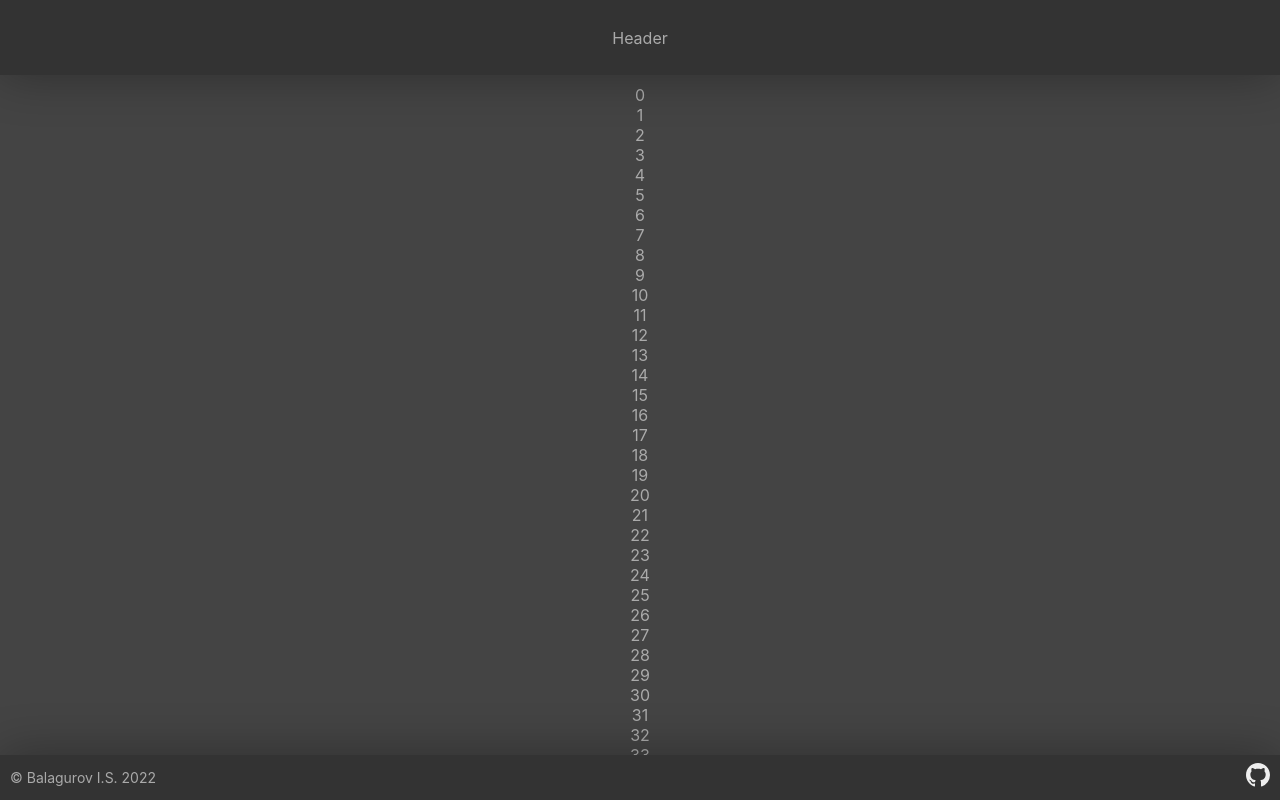
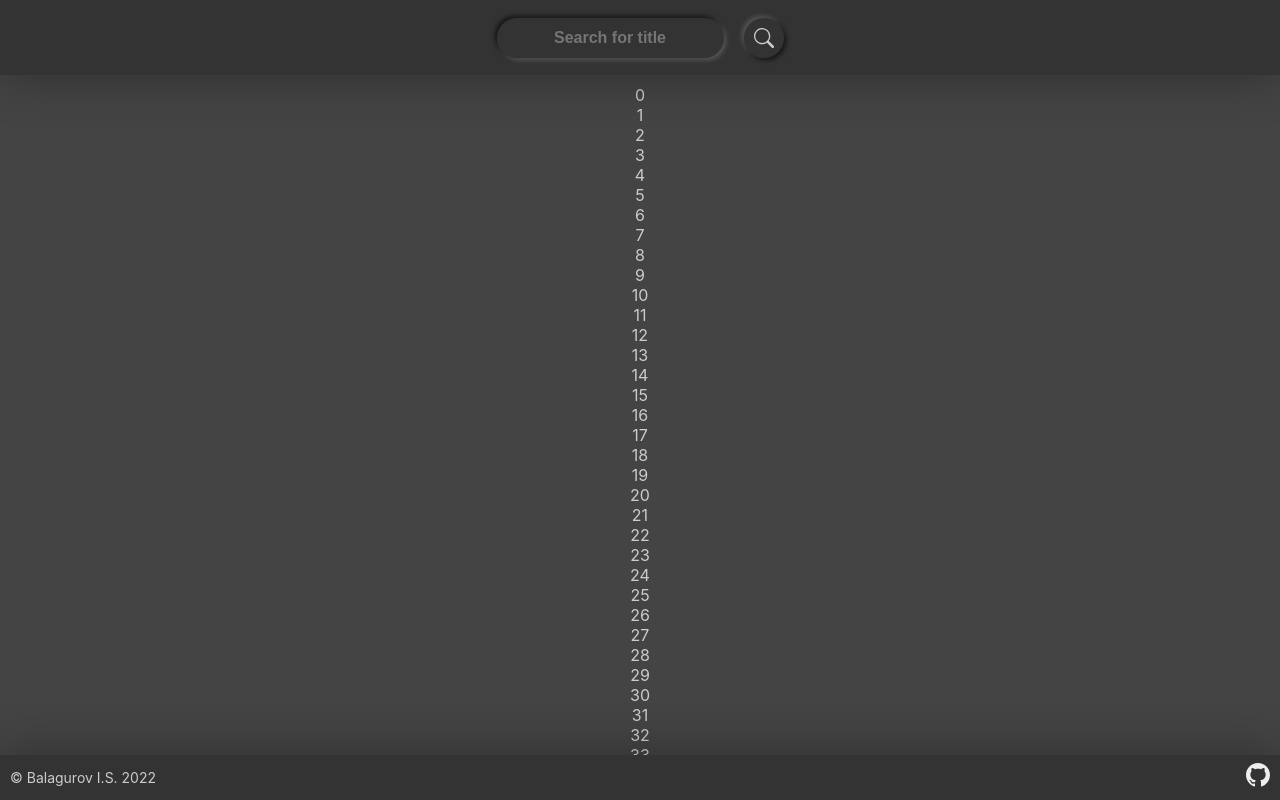
Before and after one commit to GyphaFacia/alist1react2, a React (Create React App) app: page / in a window 1280 px wide. Built offline with nearby package versions, Linux system fonts and the light colour scheme.

Commit message:
search w/ styling

```diff
--- a/src/Components/Layout/Header/Header.js
+++ b/src/Components/Layout/Header/Header.js
@@ -2,6 +2,7 @@ import {useSelector, useDispatch} from 'react-redux'
 import React from 'react'
 import style from './style.module.scss'
 //import * as reducer from '../Redux/SomeReducer'
+import Search from '../../Search/Search'
 
 export default function Header(props){
     // useDispatch
@@ -13,7 +14,7 @@ export default function Header(props){
         <header
         className={style.header}
         >
-            Header
+            <Search/>
         </header>
     )
 }
--- a/src/Components/Search/Search.js
+++ b/src/Components/Search/Search.js
@@ -2,6 +2,7 @@ import {useSelector, useDispatch} from 'react-redux'
 import React from 'react'
 import style from './style.module.scss'
 //import * as reducer from '../Redux/SomeReducer'
+import {BsSearch} from 'react-icons/bs'
 
 export default function Search(props){
     // useDispatch
@@ -12,8 +13,19 @@ export default function Search(props){
     return (
         <div
         className = {style.Search}
-        style={{}}
         >
+            <input
+            type="text"
+            className = {style.SearchInput}
+            spellcheck="false"
+            placeholder="Search for title"
+            />
+
+            <button
+            className = {style.SearchGoButton}
+            >
+                <BsSearch/>
+            </button>
         </div>
     )
 }
--- a/src/Components/Search/style.module.scss
+++ b/src/Components/Search/style.module.scss
@@ -0,0 +1,43 @@
+.Search{
+    $SearchHeight: 40px;
+    display: flex;
+    justify-content: center;
+    align-items: center;
+    flex-wrap: nowrap;
+
+    &Input{
+        transition-duration: var(--defaultTransitionTime);
+        box-shadow: var(--makeInset);
+        height: $SearchHeight;
+        margin-right: 20px;
+        border-radius: 100vmax;
+        text-align: center;
+        color: var(--colorText);
+        font-size: 16px;
+        font-weight: 600;
+        border: 2px solid transparent;
+    }
+
+    &Input:hover, &GoButton:hover{
+        color: var(--colorTextPlus);
+        border-color: var(--colorTextPlus);
+    }
+    &Input:focus, &GoButton:active{
+        color: var(--colorBright);
+        border-color: var(--colorBright);
+    }
+
+    &GoButton{
+        transition-duration: var(--defaultTransitionTime);
+        display: flex;
+        justify-content: center;
+        align-items: center;
+        width: $SearchHeight;
+        height: $SearchHeight;
+        border-radius: 50%;
+        font-size: 20px;
+        box-shadow: var(--makeOutset);
+        color: var(--colorText);
+        border: 2px solid transparent;
+    }
+}
--- a/src/Global.scss
+++ b/src/Global.scss
@@ -15,6 +15,15 @@
     --footerHeight: 45px;
 
     --panelShadow: 0 0 50px 0 var(--shadowColorPanel);
+    --makeOutset:
+        2px 2px 5px 0 var(--shadowColorA),
+        -2px -2px 5px 0 var(--shadowColorB)
+    ;
+
+    --makeInset:
+        -2px -2px 5px 0 var(--shadowColorA),
+        2px 2px 5px 0 var(--shadowColorB)
+    ;
 }
 
 button, a{
@@ -46,3 +55,8 @@ body{
     background-color: #fff3;
     border-radius: 999px;
 }
+
+*::selection {
+    color: var(--colorBody);
+    background: var(--colorBright);
+}
--- a/src/Theme/Theme.js
+++ b/src/Theme/Theme.js
@@ -2,7 +2,7 @@ export const darkTheme = {
     themeName: 'Dark theme',
     colorBody: '#333',
     colorMain: '#444',
-    colorText: '#aaa',
+    colorText: '#ccc',
     colorTextPlus: '#eee',
     colorBright: '#fa5',
 
```
